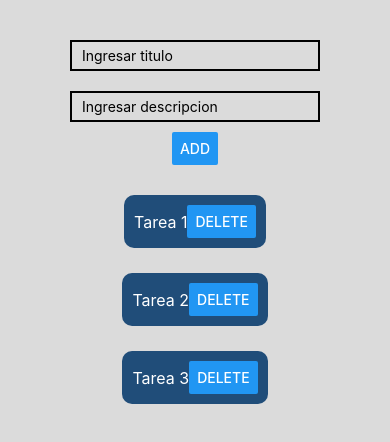
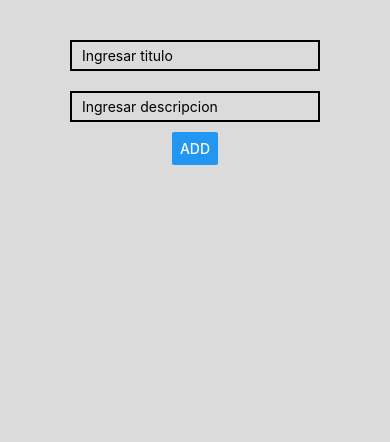
Before and after one commit to IsmaelUriarte/Proyecto-MyApp, a React Native app: screen / in a window 390 px wide. Shown: the top 442 px of the page. Built offline with nearby package versions, Linux system fonts and the light colour scheme.

Commit message:
agregue flatlist y modal

```diff
--- a/App.js
+++ b/App.js
@@ -1,30 +1,45 @@
 import { useState } from 'react';
-import {View, Text, TextInput, Button, StyleSheet } from 'react-native';
+import {View, Text, TextInput, Button, StyleSheet, ScrollView, FlatList, Modal } from 'react-native';
+import uuid from 'react-native-uuid'
 
 const App = () => {
 
+  const [modalVisible, setModalVisible] = useState(false)
+  const [idSelected, setIdSelected] = useState("")
   const [newTarea, setNewTarea] = useState ({
     titulo:"",
-    descripcion:""
+    descripcion:"",
+    id:""
   })
-  const [tareas, setTarea] = useState([])
+  const [tareas, setTareas] = useState([])
 
   const addTarea = () => {
-    setTarea ([...tareas, newTarea])
+    setTareas ([...tareas, newTarea])
     setNewTarea({
       titulo:"",
-      descripcion:""
+      descripcion:"",
+      id:""
     })
   }
 
   const onHandlerTitulo = (t) => {
-    setNewTarea ({...newTarea, titulo:t})
+    const id = uuid.v4()
+    setNewTarea ({...newTarea, titulo:t, id})
   }
 
   const onHandlerDescripcion = (t) => {
     setNewTarea ({...newTarea, descripcion:t})
   }
 
+  const onHandlerModal = (id) => {
+    setIdSelected(id)
+    setModalVisible (true)
+
+  }
+
+  const deleteTarea = (id) => {
+    setTareas (tareas.filter (tarea => tarea.id != idSelected))
+  }
 
   return (
     <View style={styles.containerPadre}>
@@ -35,21 +50,47 @@ const App = () => {
       </View>
 
       <View style={styles.cardsContainer}>
-        <View style={styles.tarjetaProd}>
-          <Text style={styles.texto}>Tarea 1</Text>
-          <Button title='Delete' />
-        </View>
+        <FlatList
+          data={tareas}
+          keyExtractor={item => item.id}
+          renderItem={({item}) => (
+                                    <View style={styles.tarjetaProd}>
+                                      <Text style={styles.texto}>{item.titulo}</Text>
+                                      <Button title='Delete' onPress={() => onHandlerModal(item.id)} />
+                                    </View>
+          )}
+        />
 
-        <View style={styles.tarjetaProd}>
-          <Text style={styles.texto}>Tarea 2</Text>
-          <Button title='Delete'/>
-        </View>
+        <Modal
+        visible={modalVisible}
+        >
 
-        <View style={styles.tarjetaProd}>
-          <Text style={styles.texto}>Tarea 3</Text>
-          <Button title='Delete'/>
-        </View>
+          <View>
+            <Text>Deseas eliminar esta tarea?</Text>
+            <Button title='si' onPress={()=> {
+              deleteTarea()
+              setModalVisible(false)
+          }} />
+            <Button title='no' onPress={()=> setModalVisible(false)}/>
+          </View>
+        </Modal>
+
       </View>
+
+      {/*<ScrollView style={styles.cardsContainer}>
+
+        {
+          tareas.map( tarea => (  <View key={tarea.id} style={styles.tarjetaProd}>
+                                    <Text style={styles.texto}>{tarea.titulo}</Text>
+                                    <Button title='Delete'/>
+                                  </View>
+
+          )
+
+          )
+        }
+
+      </ScrollView>*/}
 
     </View>
   );
@@ -86,10 +127,9 @@ const styles = StyleSheet.create({
   },
 
   cardsContainer:{
-    alignItems:"center",
     gap:25,
     padding:10,
-    marginTop:20
+
   },
 
   tarjetaProd:{
@@ -97,6 +137,7 @@ const styles = StyleSheet.create({
     backgroundColor:"#204D79",
     padding:10,
     alignItems:"center",
-    borderRadius:10
+    borderRadius:10,
+    marginTop:20
   },
 })
--- a/package.json
+++ b/package.json
@@ -12,7 +12,8 @@
     "expo": "~50.0.2",
     "expo-status-bar": "~1.11.1",
     "react": "18.2.0",
-    "react-native": "0.73.2"
+    "react-native": "0.73.2",
+    "react-native-uuid": "^2.0.1"
   },
   "devDependencies": {
     "@babel/core": "^7.20.0"
```
Also changed, not shown: 1 other file (tests, documents, lock files or other folders).
